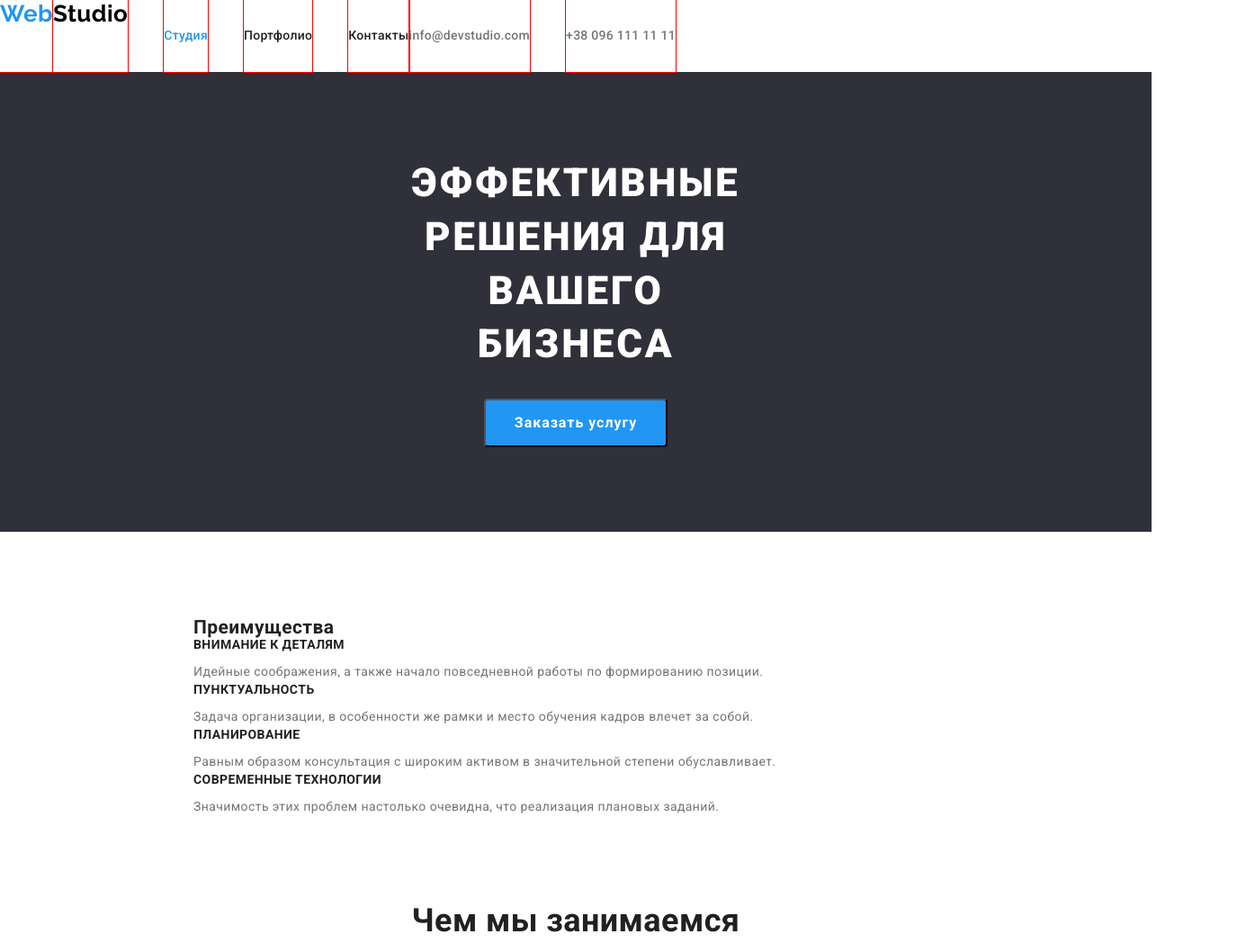
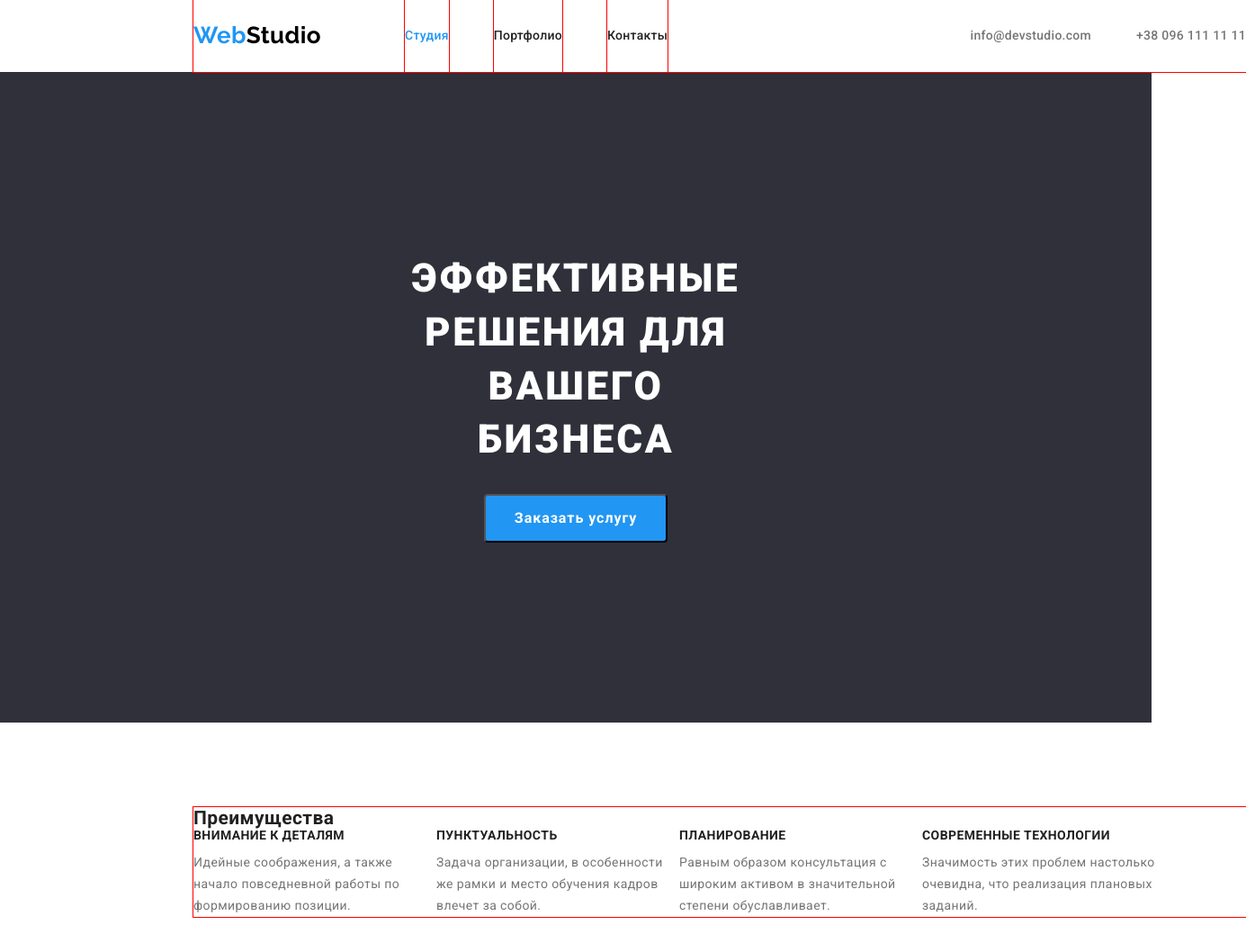
Before and after one commit to bagetmasta/goit-markup-hw-03, a plain HTML site: page index.html in a window 1280 px wide. Shown: the top 1048 px of the page at 90% size, 1385 px wide, since content can reach past the window. Drawn offline with nearby package versions, Linux system fonts and the light colour scheme.

Commit message:
Сохраняет тренировочный кодинг после третьего дня обучения на третьем модуле

```diff
--- a/css/style.css
+++ b/css/style.css
@@ -39,9 +39,12 @@ body {
     text-align: center;
 }
 
-.section {
+.both-of-sections,
+.section-third {
     padding-top: 94px;
     padding-bottom: 94px;
+    padding-right: 215px;
+    padding-left: 215px;
 }
 
 h2 {
@@ -54,6 +57,14 @@ h2 {
     padding: 0;
     margin: 0;
     list-style: none;
+}
+
+.feature-list {
+    display: flex;
+}
+
+.feature-list .item {
+    width: 270px;
 }
 
 .project-tittle {
@@ -96,6 +107,20 @@ h2 {
     padding-left: 215px;
     margin-bottom: 20px;
 } */
+
+/* Задал контейнеру 1170, как по макету, а не 1200 */
+
+.container {
+    margin-left: auto;
+    margin-right: auto;
+    width: 1170px;
+    outline: 1px solid red;
+}
+
+.page-header {
+    padding-right: 215px;
+    padding-left: 215px;
+}
 
 .accent {
     color: #000000;
@@ -174,12 +199,10 @@ address {
 /* Убрал нижний падинг хотя сначала его ставил;
 Также убрал верхний падинг */
 
-.both-of-sections {
+/* .both-of-sections {
     padding-top: 94px;
     padding-bottom: 94px;
-    padding-right: 215px;
-    padding-left: 215px;
-}
+} */
 
 
 .employee-name {
@@ -207,15 +230,57 @@ address {
     color: var(--accent-color);
 }
 
+.main-container {
+    display: flex;
+    align-items: center;
+}
+
+
+/* Может объединть вверхний и нижний селекторы? */
+
+.main-nav {
+    display: flex;
+    align-items: center;
+}
+
 .site-nav,
 .contact-nav {
-    display: flex;
     letter-spacing: var(--secondary-letter-spacing);
     font-weight: 500;
     line-height: 1.14;
 }
 
-.site-nav .nav-link,
+.site-nav {
+    display: flex;
+    margin-left: 93px;;
+}
+
+.site-nav .item {
+    /* margin-right: 50px; */
+    outline: 1px solid red;
+}
+
+.site-nav .item + .item {
+    margin-left: 50px;
+}
+
+.site-nav .nav-link {
+    display: block;
+    padding-top: 32px;
+    padding-bottom: 32px;
+}
+
+.contact-nav {
+    display: flex;
+    margin-left: auto;
+    /* padding-right: 215px; */
+}
+
+.contact-nav .item + .item {
+    margin-left: 50px;
+}
+
+/* .site-nav .nav-link,
 .contact-nav .contact-link {
     display: block;
     padding-top: 32px;
@@ -224,21 +289,10 @@ address {
 }
 
 .site-nav .item + .item,
-.contact-nav .item + .item,
-.nav-link.current {
+.contact-nav .item + .item {
     margin-left: 40px;
-}
+} */
 
-.header,
-.nav-header {
-    display: flex;
-}
-
-.logo,
-.accent {
-    display: flex;
-    outline: 1px solid red;
-}
 
 /* Ниже такие же варианты верхнего селектора */
 
@@ -335,3 +389,25 @@ address {
 цвет фона сотрудников #F5F4FA
 #FFFFFF99 60% для почты и телефона в футере
 */
+
+/* Ниже селекторы для Портфолио */
+
+/* .flex-container {
+    display: flex;
+    flex-wrap: wrap;
+    margin-left: auto;
+    margin-right: auto;
+} */
+
+/* .flex-element {
+    margin-right: 30px;
+    margin-bottom: 30px;
+}
+
+.flex-element:nth-child(3n) {
+    margin-right: 0px;
+}
+
+.flex-element:nth-last-child(-n + 3) {
+    margin-bottom: 0;
+} */
--- a/index.html
+++ b/index.html
@@ -23,8 +23,8 @@
 
   <body>
     <header class="page-header">
-      <div class="container header">
-        <nav class="nav-header">
+      <div class="container main-container">
+        <nav class="main-nav">
           <a href="./index.html" class="logo">Web<span class="accent">Studio</span></a>
 
           <!-- Убрать контактам путь на тренировочный файл -->
@@ -33,8 +33,8 @@
             <li class="item"><a href="./portfolio.html" class="nav-link">Портфолио</a></li>
             <li class="item"><a href="./workout.html" class="nav-link">Контакты</a></li>
           </ul>
+        </nav>
 
-        </nav>
         <ul class="contact-nav list">
           <li class="item">
             <a href="mailto:info@devstudio.com" class="contact-link">info@devstudio.com</a>
@@ -47,7 +47,7 @@
     </header>
 
     <main>
-      <section class="section hero">
+      <section class="hero">
         <h1 class="hero-tittle">Эффективные решения для вашего бизнеса</h1>
         <button type="button" class="button">Заказать услугу</button>
       </section>
@@ -57,25 +57,27 @@
           <div class="container">
             <h2>Преимущества</h2>
             <ul class="feature-list">
-            <li>
+              <li class="item">
                 <h3 class="feature-tittle">Внимание к деталям</h3>
                 <p class="feature-text">
                   Идейные соображения, а также начало повседневной работы по формированию позиции.
                 </p>
               </li>
-            <li>
+              <li class="item">
                 <h3 class="feature-tittle">Пунктуальность</h3>
                 <p class="feature-text">
-                Задача организации, в особенности же рамки и место обучения кадров влечет за собой.
+                  Задача организации, в особенности же рамки и место обучения кадров влечет за
+                  собой.
                 </p>
               </li>
-            <li>
+              <li class="item">
                 <h3 class="feature-tittle">Планирование</h3>
                 <p class="feature-text">
-                Равным образом консультация с широким активом в значительной степени обуславливает.
+                  Равным образом консультация с широким активом в значительной степени
+                  обуславливает.
                 </p>
               </li>
-            <li>
+              <li class="item">
                 <h3 class="feature-tittle">Современные технологии</h3>
                 <p class="feature-text">
                   Значимость этих проблем настолько очевидна, что реализация плановых заданий.
@@ -103,7 +105,7 @@
         </section>
       </div>
 
-      <section class="section section-third">
+      <section class="section-third">
         <div class="container">
           <h2 class="section-tittle">Наша команда</h2>
           <ul class="feature-list">
```
Also changed, not shown: portfolio.html (+12 -10 lines). Lines whose indentation alone changed are shown as unchanged.
